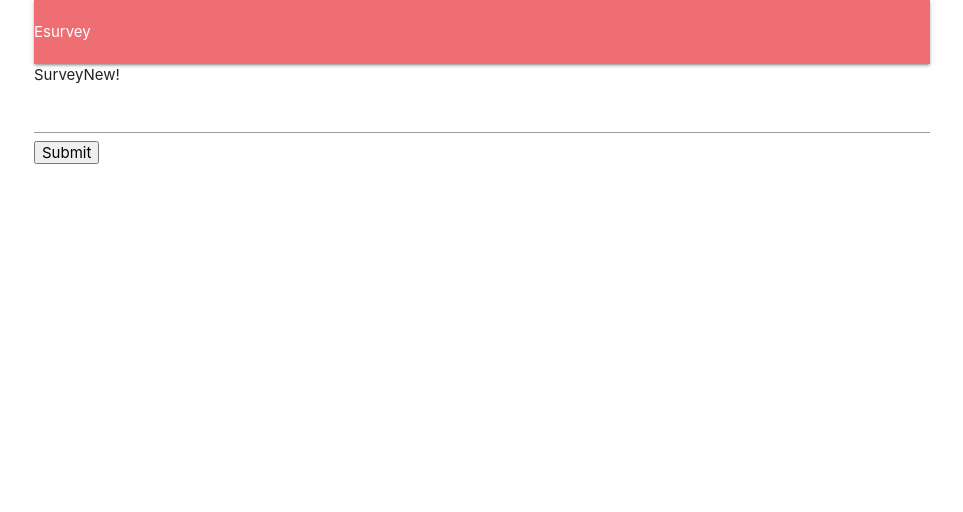
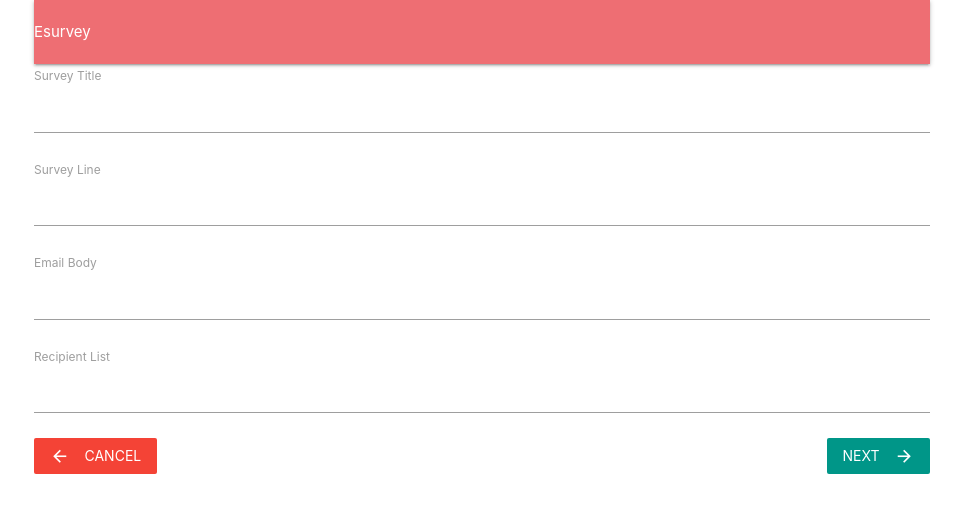
Before and after one commit to DiegoZG/Email-App, a React (Create React App) app in the folder client/: page /surveys/new in a window 1280 px wide. Shown: the top 512 px of the page, without its empty margins (158-1121 px from the left). Built offline with nearby package versions, Linux system fonts and the light colour scheme; no server answers.

Commit message:
added surveyform review component

```diff
--- a/client/src/components/App.js
+++ b/client/src/components/App.js
@@ -16,9 +16,8 @@
     }
     render() {
         return(
-            <div className="container">
                 <BrowserRouter>
-                <div>
+                <div className="container">
                 <Header />
                 <Route exact path="/" component={Landing} />
                 <Route exact path="/surveys" component={Dashboard} />
@@ -26,7 +25,7 @@
 
                 </div>
                 </BrowserRouter>
-            </div>
+
         );
     }
 };
--- a/client/src/components/surveys/SurveyField.js
+++ b/client/src/components/surveys/SurveyField.js
@@ -1,11 +1,16 @@
 import React from 'react'
 
 
-export default ({ input }) => {
+export default ({ input, label, meta: { error, touched } }) => {
 
     return (
         <div>
-            <input {...input}/>
+            <label>{label}</label>
+            <input {...input} style={{ marginBottom: '5px'}}/>
+            <div className="red-text" style={{ marginBottom: '20px'}}>
+            {touched && error}
+            </div>
+
         </div>
     );
 };
--- a/client/src/components/surveys/SurveyForm.js
+++ b/client/src/components/surveys/SurveyForm.js
@@ -1,29 +1,74 @@
 //SurveyForm shows a form for a user to add input
+import _ from 'lodash';
 import React, { Component } from 'react';
 import { reduxForm, Field } from 'redux-form'
 import SurveyField from './SurveyField'
+import { Link } from 'react-router-dom';
+import validateEmails from '../../utils/validateEmails'
+
+const FIELDS = [
+    { label: 'Survey Title', name: 'title'},
+    { label: 'Survey Line', name: 'subject'},
+    { label: 'Email Body', name: 'body'  },
+    { label: 'Recipient List', name: 'emails'  }
+];
 
 class SurveyForm extends Component {
 
     renderFields() {
-        return (
-            <div>
-                <Field type="text" name="title" component={SurveyField} />
-            </div>
-        );
+        return _.map(FIELDS, ({ label, name }) => {
+            return (
+            <Field key={name} component={SurveyField} type="text" label={label} name={name}/>
+            )
+        })
+        // return (
+        //     <div>
+        //         <Field label="Survey Title"type="text" name="title" component={SurveyField} />
+        //         <Field label="Survey Line"type="text" name="subject" component={SurveyField} />
+        //         <Field label="Email body"type="text" name="body" component={SurveyField} />
+        //         <Field label="Recipients List"type="text" name="emails" component={SurveyField} />
+        //     </div>
+        // );
     }
     render() {
         return(
             <div>
-                <form onSubmit={this.props.handleSubmit(values => console.log(values))}>
+                <form onSubmit={this.props.handleSubmit(this.props.onSurveySubmit)}>
                 {this.renderFields()}
-                <button type="submit"> Submit </button>
+                <Link to="/surveys" className="red btn-flat white-text"> Cancel
+                <i className="material-icons left"> arrow_back </i>
+                </Link>
+                <button type="submit" className="teal btn-flat right white-text"> Next
+                <i className="material-icons right"> arrow_forward </i>
+                </button>
                 </form>
             </div>
         )
     }
 }
+
+
+function validate(values) {
+    const errors = {};
+    errors.emails = validateEmails(values.emails || '')
+    _.each(FIELDS, ({ name }) => {
+            if(!values[name]){
+                errors[name] = 'You must provide a value'
+            }
+    });
+
+    // if(!values.title) {
+    //     errors.title = 'You must provide a title!'
+    // }
+    // if(!values.subject) {
+    //     errors.subject = 'You must provide a subject'
+    // }
+
+    return errors;
+
+}
 // line 9: this.props.handleSubmit is a function from reduxForm
 export default reduxForm({
+    validate,
     form: 'surveyForm'
 })(SurveyForm)
--- /dev/null
+++ b/client/src/components/surveys/SurveyFormReview.js
@@ -0,0 +1,11 @@
+import React from 'react'
+
+const SurveyReview = () => {
+    return(
+        <div>
+            <h5> Please confirm your entries</h5>
+        </div>
+    );
+};
+
+export default SurveyReview
--- a/client/src/components/surveys/SurveyNew.js
+++ b/client/src/components/surveys/SurveyNew.js
@@ -1,13 +1,24 @@
 //Survey New shows SurveyForm and SurveyFormReview
 import React, { Component } from 'react'
 import SurveyForm from './SurveyForm'
+import SurveyFormReview from './SurveyFormReview'
 
 class SurveyNew extends Component {
+
+    state = { showFormReview: false };
+
+    renderContent(){
+        if(this.state.showFormReview) {
+                return <SurveyFormReview />;
+        }
+
+        return <SurveyForm onSurveySubmit={() => this.setState({ showFormReview: true }) } />;
+    }
+
     render() {
         return(
             <div>
-                SurveyNew!
-                <SurveyForm />
+                {this.renderContent()}
             </div>
         )
     }
--- /dev/null
+++ b/client/src/utils/validateEmails.js
@@ -0,0 +1,13 @@
+const re = /^[a-zA-Z0-9.!#$%&’*+/=?^_`{|}~-]+@[a-zA-Z0-9-]+(?:\.[a-zA-Z0-9-]+)*$/;
+
+export default (emails) => {
+    const invalidEmails = emails.split(',')
+    .map( email => email.trim())
+    .filter( email => re.test(email) === false )
+
+    if(invalidEmails.length) {
+        return `These emails are invalid: ${invalidEmails}`
+    }
+
+    return;
+};
```
